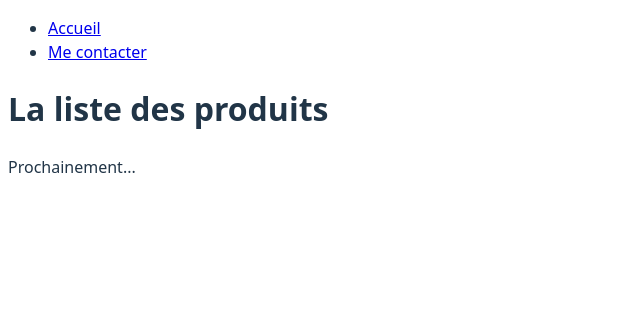
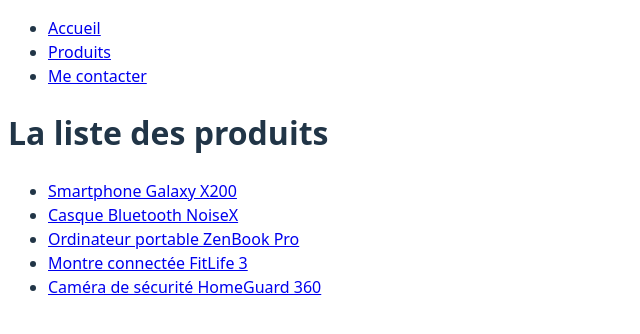
Before and after one commit to Formation-JS/BXL_FE2024_React__Demo_05__Routing, a React (Vite) app: page /product in a window 1280 px wide. Shown: the top 334 px of the page, without its empty margins (0-640 px from the left). Built offline with nearby package versions, Linux system fonts and the light colour scheme.

Commit message:
Product feature 🚆

```diff
--- /dev/null
+++ b/src/data/product.json
@@ -0,0 +1,47 @@
+[
+  {
+    "id": 1,
+    "nom": "Smartphone Galaxy X200",
+    "categorie": "Téléphonie",
+    "prix": 699.99,
+    "devise": "EUR",
+    "stock": 25,
+    "description": "Écran AMOLED 6.5'', 128 Go, triple caméra"
+  },
+  {
+    "id": 2,
+    "nom": "Casque Bluetooth NoiseX",
+    "categorie": "Audio",
+    "prix": 129.90,
+    "devise": "EUR",
+    "stock": 80,
+    "description": "Casque sans fil avec réduction active du bruit"
+  },
+  {
+    "id": 3,
+    "nom": "Ordinateur portable ZenBook Pro",
+    "categorie": "Informatique",
+    "prix": 1499.00,
+    "devise": "EUR",
+    "stock": 12,
+    "description": "Intel i7, 16 Go RAM, SSD 1 To, écran 4K"
+  },
+  {
+    "id": 4,
+    "nom": "Montre connectée FitLife 3",
+    "categorie": "Wearables",
+    "prix": 199.50,
+    "devise": "EUR",
+    "stock": 40,
+    "description": "Suivi santé, GPS, étanche, autonomie 7 jours"
+  },
+  {
+    "id": 5,
+    "nom": "Caméra de sécurité HomeGuard 360",
+    "categorie": "Sécurité",
+    "prix": 89.99,
+    "devise": "EUR",
+    "stock": 60,
+    "description": "Vision nocturne, détection de mouvement, Wi-Fi"
+  }
+]
--- a/src/layouts/nav-bar/nav-bar.jsx
+++ b/src/layouts/nav-bar/nav-bar.jsx
@@ -9,6 +9,9 @@
                     <Link to='/'>Accueil</Link>
                 </li>
                 <li>
+                    <Link to='/product'>Produits</Link>
+                </li>
+                <li>
                     <Link to='/contact' >Me contacter</Link>
                 </li>
             </ul>
--- a/src/routes/product/product-detail.route.jsx
+++ b/src/routes/product/product-detail.route.jsx
@@ -1,13 +1,21 @@
 import { useParams } from "react-router";
+import products from './../../data/product.json';
 
 export default function ProductDetailPage() {
 
     const { id } = useParams();
 
+    const productSelected = products.find(product => product.id === parseInt(id));
+
     return (
         <>
-            <h1>Info sur le produit</h1>
-            <p>L'id de la route "{id}"</p>
+            <h1>Info sur le produit (Id: {id})</h1>
+
+            <h2>{productSelected.nom}</h2>
+            <p>{productSelected.description}</p>
+            <p>{productSelected.prix.toLocaleString('fr-be', {
+                style: "currency", currency: productSelected.devise
+            })}</p>
         </>
     );
 }
--- a/src/routes/product/product-list.route.jsx
+++ b/src/routes/product/product-list.route.jsx
@@ -1,9 +1,18 @@
+import { Link } from 'react-router';
+import products from './../../data/product.json';
+
 export default function ProductListPage() {
 
     return (
         <>
             <h1>La liste des produits</h1>
-            <p>Prochainement...</p>
+            <ul>
+                {products.map(product => (
+                    <li>
+                        <Link to={product.id.toString()}>{product.nom}</Link>
+                    </li>
+                ))}
+            </ul>
         </>
     );
 }
```
